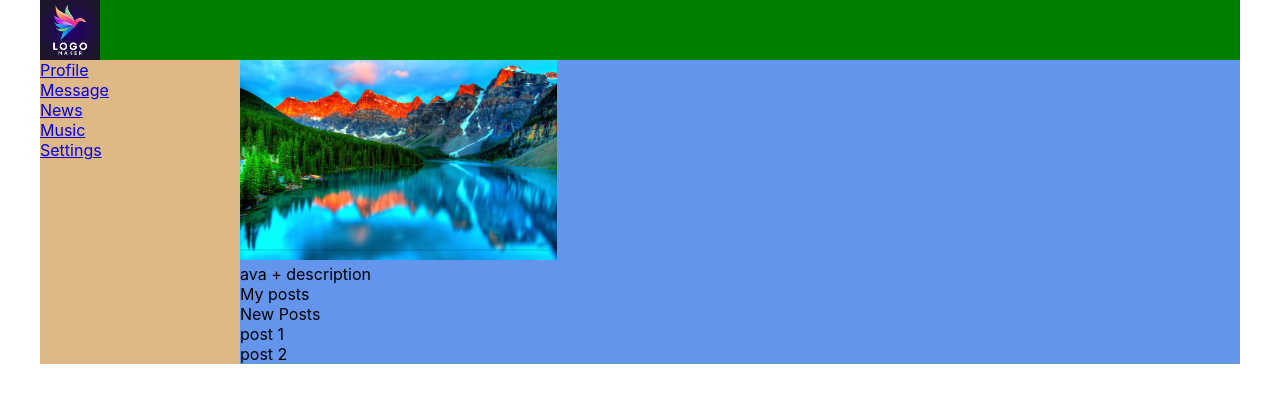
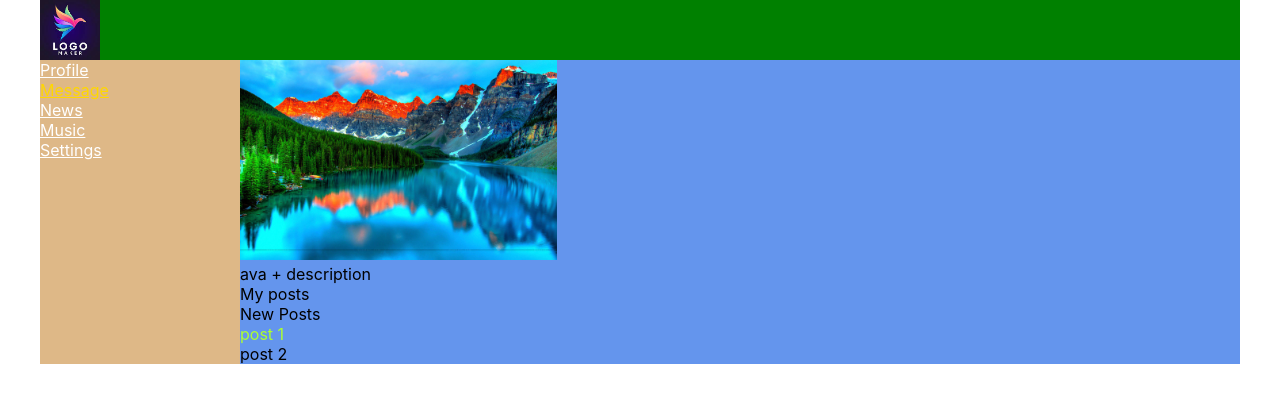
Before and after one commit to ansadeso/ReactLesons, a React (Create React App) app: page / in a window 1280 px wide. Shown: the top 402 px of the page. Built offline with nearby package versions, Linux system fonts and the light colour scheme.

Commit message:
14. module css

```diff
--- a/src/App.css
+++ b/src/App.css
@@ -9,21 +9,3 @@
   "n c"
 
 }
-.header{
-    grid-area: h;
-    background-color:green;
-}
-.nav{
-    grid-area: n;
-    background-color:burlywood;
-}
-.content{
-    grid-area: c;
-    background-color:cornflowerblue;
-}
-.content img{
-    height:200px;
-}
-.header img {
-    width:60px;
-}
--- a/src/components/Header.jsx
+++ b/src/components/Header.jsx
@@ -1,7 +1,8 @@
+import s from './Header.module.css';
 import logos from './logo.jpg'
 const Header = () => {
     return(
-        <header className='header'>
+        <header className={s.header}>
             <img src={logos} alt=''></img>
         </header>
     );
--- /dev/null
+++ b/src/components/Header.module.css
@@ -0,0 +1,7 @@
+.header{
+    grid-area: h;
+    background-color:green;
+}
+.header img {
+    width:60px;
+}
--- a/src/components/Navbar.jsx
+++ b/src/components/Navbar.jsx
@@ -1,12 +1,12 @@
-
+import s from './Navbar.module.css';
 const Navbar = () => {
     return(
-        <nav className='nav'>
-        <div><a href='#s'>Profile</a></div>
-        <div><a href='#s'>Message</a></div>
-        <div><a href='#s'>News</a></div>
-        <div><a href='#s'>Music</a></div>
-        <div><a href='#s'>Settings</a></div>
+        <nav className={s.nav}>
+        <div><a className={s.item} href='#s'>Profile</a></div>
+        <div><a className={`${s.item} ${s.active}`} href='#s'>Message</a></div>
+        <div><a className={s.item} href='#s'>News</a></div>
+        <div><a className={s.item} href='#s'>Music</a></div>
+        <div><a className={s.item} href='#s'>Settings</a></div>
       </nav>
     );
 }
--- /dev/null
+++ b/src/components/Navbar.module.css
@@ -0,0 +1,10 @@
+.nav{
+  grid-area: n;
+  background-color:burlywood;
+}
+.item{
+  color:white;
+}
+.item.active{
+  color:gold;
+}
--- a/src/components/Profile.jsx
+++ b/src/components/Profile.jsx
@@ -1,7 +1,8 @@
+import s from './Profile.module.css';
 import Nature from './Nature.jpg';
 const Profile = () => {
     return(
-        <div className='content'>
+        <div className={s.content}>
             <div>
                 <img src={Nature} alt='' />
             </div>
@@ -13,11 +14,11 @@ const Profile = () => {
                 <div>
                     New Posts
                 </div>
-                <div>
-                    <div>
+                <div className={s.posts}>
+                    <div className={s.item}>
                         post 1
                     </div>
-                    <div>
+                    <div className='item'>
                         post 2
                     </div>
                 </div>
--- /dev/null
+++ b/src/components/Profile.module.css
@@ -0,0 +1,11 @@
+.content{
+    grid-area: c;
+    background-color:cornflowerblue;
+}
+.content img{
+    height:200px;
+}
+
+.item {
+    color: greenyellow;
+}
```
